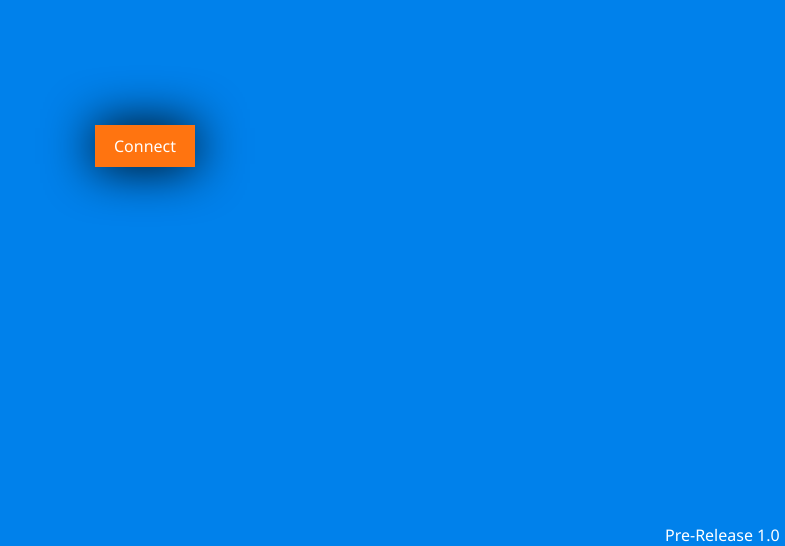
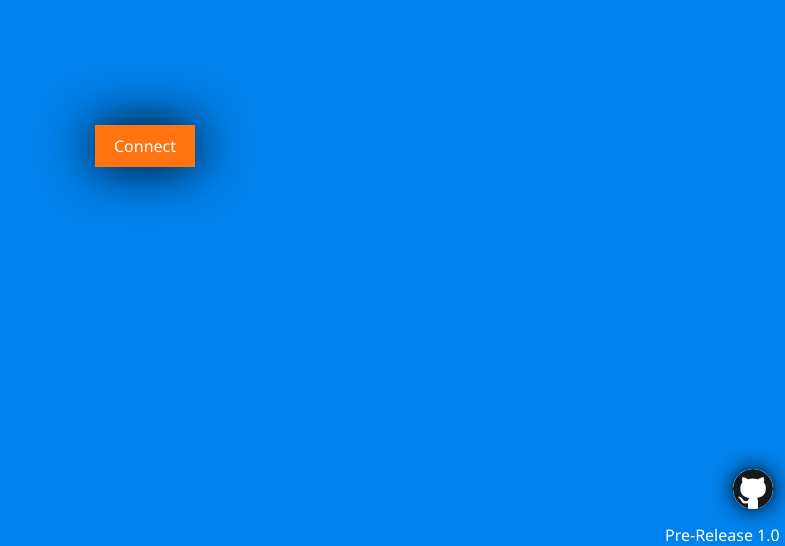
Before and after one commit to kidjanate/OsuPadWeb, a plain HTML site: page index.html in a window 1280 px wide. Shown: the part 254-800 px from the top of the page, without its empty margins (495-1280 px from the left). Drawn offline with Linux system fonts and the light colour scheme.

Commit message:
Added github button

```diff
--- a/index.html
+++ b/index.html
@@ -9,7 +9,12 @@
 </head>
 <body>
     <div style="position: absolute; z-index: 1000; left: 100%; top: 100%; transform: translateX(-100%) translateY(-100%); width: 120px;">
+        <div style="position: absolute; left: 90%; transform: translateX(-100%); top: -250%;">
+            <img src="assets/icons/github.png" width="40px" style="background-color: white; border-radius: 100%; box-shadow: 0px 0px 20px 0px black;" onclick="window.location.href = 'https://github.com/kidjanate/OsuPadWeb'">
+
+        </div>
         <p style="margin: 0;">Pre-Release 1.0</p>
+
     </div>
     <div id="connectUI" style="z-index: 99; background-color: rgb(0, 129, 235); position: absolute; padding: 0; margin: 0; width: 100vw; height: 100vh; display: flex; justify-content: center; align-items: center;">
         <p onclick="getDevice()" id="connectBtn">Connect</p>
```
Also changed, not shown: assets/icons/github.png (added).
